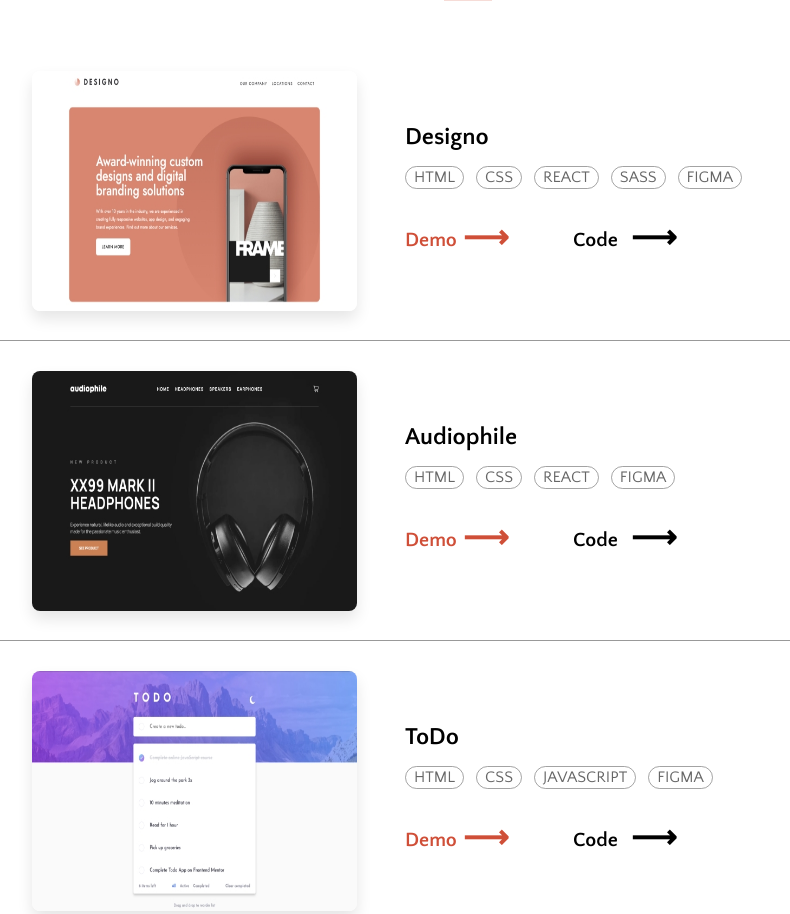
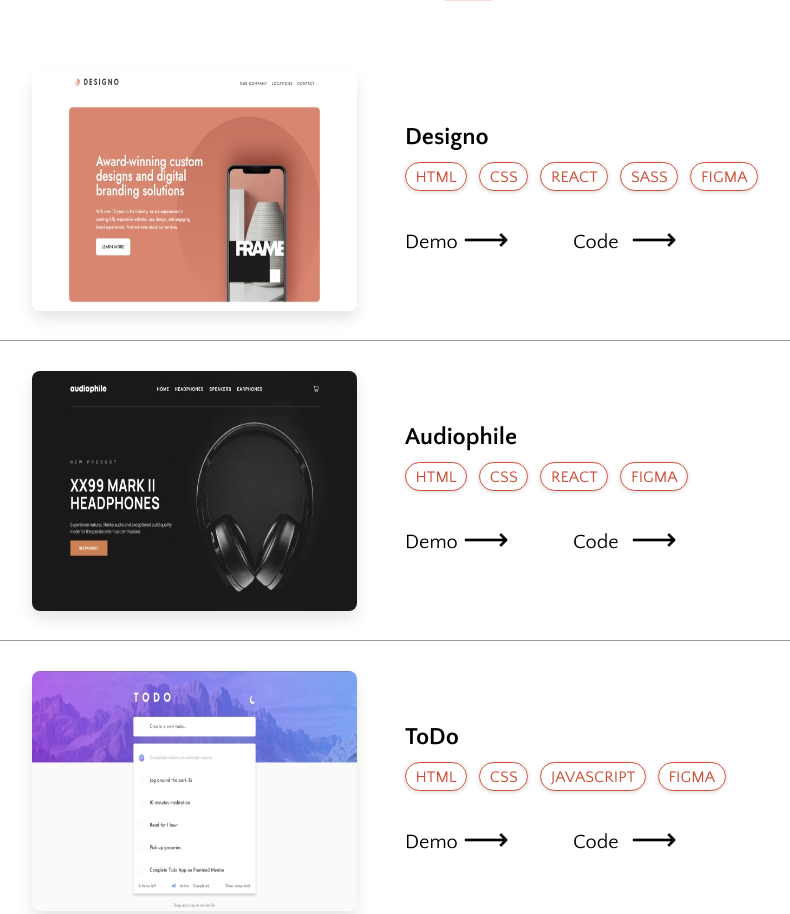
Before and after one commit to jajasam/Portfolio, a website: page index.html in a window 1280 px wide. Shown: the part 2200-3114 px from the top of the page, without its empty margins (172-962 px from the left). Drawn offline with nearby package versions, Linux system fonts and the light colour scheme.

Commit message:
style: change tag color to orange

```diff
--- a/styles/projects-section.css
+++ b/styles/projects-section.css
@@ -38,7 +38,7 @@
 .project-infos h3 {
     font-size: 1.5rem;
     margin: 0;
-    padding-bottom: 1rem;
+    padding-bottom: 0.75rem;
 }
 
 .project-infos .tags {
@@ -49,12 +49,12 @@
 }
 
 .project-infos .tag {
-    color: var(--main-text-color);
-    opacity: 0.6;
+    color: var(--light);
     font-size: 1rem;
-    border: 1px solid var(--border-color);
     border-radius: 50px;
-    padding: 0.10rem 0.5rem;
+    padding: 0.3rem 0.6rem;
+    border: 1px solid var(--light);
+    box-shadow: rgba(0, 0, 0, 0.16) 0px 1px 4px;;
 }
 
 .project_btns {
@@ -68,6 +68,8 @@
     position: relative;
     min-width: 120px;
     align-items: center;
+    color: var(--main-text-color);
+    font-weight: 400;
 }
 
 .project_btns .btn::after {
@@ -86,14 +88,6 @@
 .project_btns .btn:focus {
     font-weight: bold;
     letter-spacing: 1.2px;
-}
-
-.demo_btn {
-    color: var(--light);
-}
-
-.code_btn {
-    color: var(--main-text-color);
 }
 
 .coming-soon {
```
